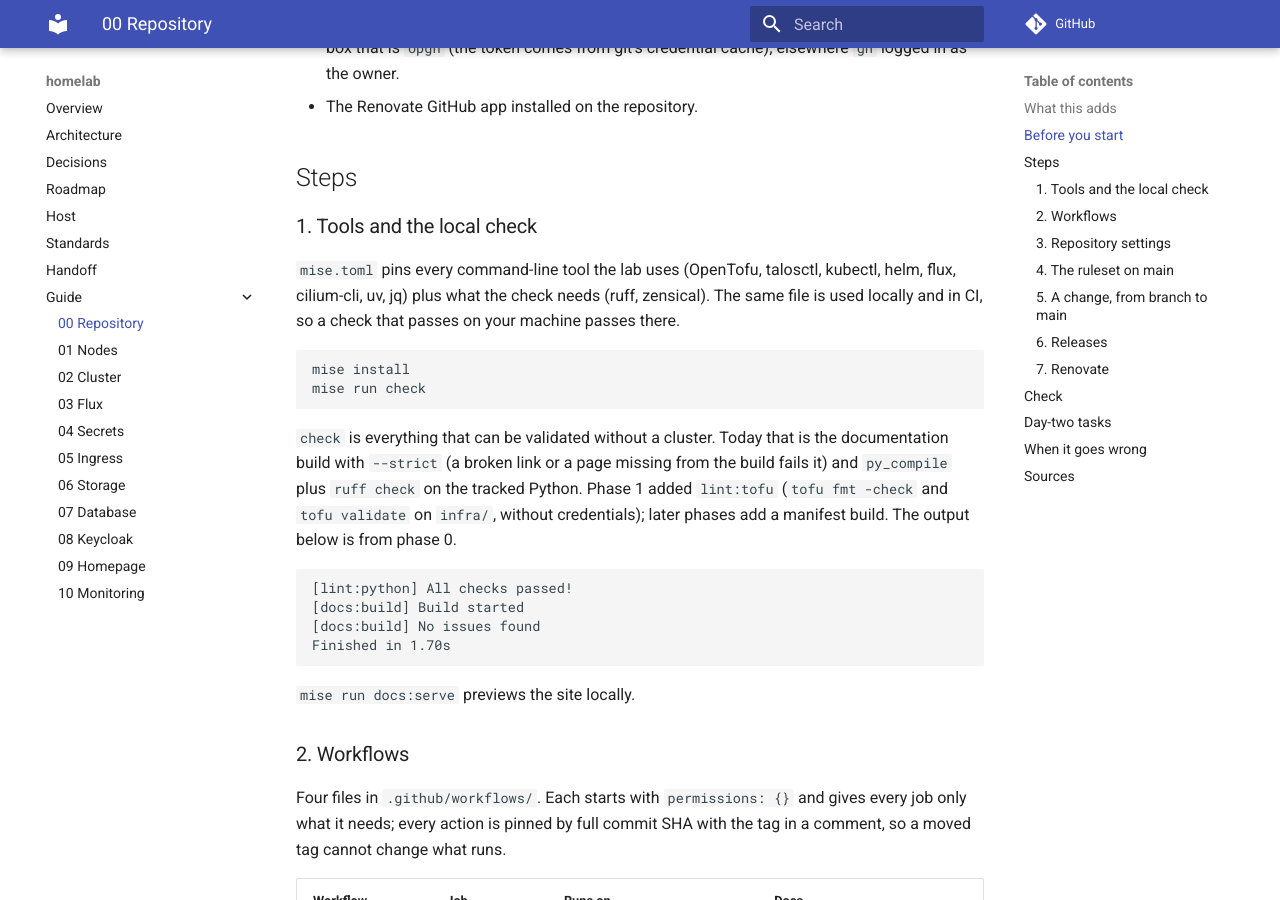
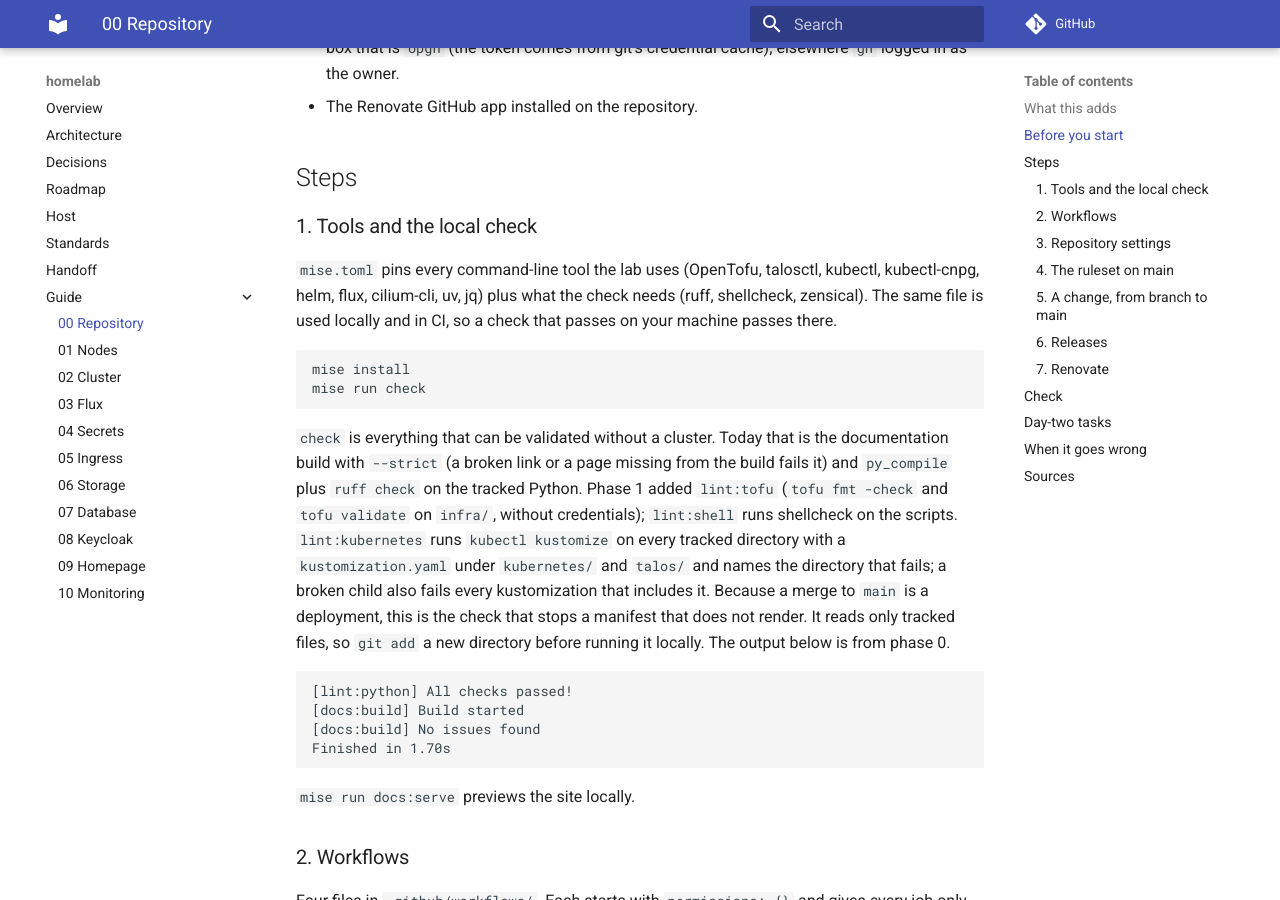
Before and after one commit to msavdert/homelab, an MkDocs documentation site: the page built from docs/guide/00-repository.md, in a window 1280 px wide and 900 px high, scrolled down 448 px. Built offline with MkDocs 1.6.1 and Material for MkDocs 9.7.7, drawn with Linux system fonts in a browser that asks for light colours; comment, search, counter and statistics services are not loaded.

Commit message:
ci: validate kubernetes manifests with kubectl kustomize (#50)
Review 2026-11-17, step 1 (V2, V16).

Audit: standard; internal pass, 1 confirmed, 0 rejected; 1 rounds.

Co-Authored-By: Claude Opus 5.5 <noreply@anthropic.com>
Claude-Session: https://claude.ai/code/session_01FLhVtEXBuViok9wiorSAvb

````diff
--- a/docs/guide/00-repository.md
+++ b/docs/guide/00-repository.md
@@ -20,8 +20,8 @@ release that marks a verified phase. The documentation site is rebuilt from
 ### 1. Tools and the local check
 
 `mise.toml` pins every command-line tool the lab uses (OpenTofu, talosctl,
-kubectl, helm, flux, cilium-cli, uv, jq) plus what the check needs (ruff,
-zensical). The same file is used locally and in CI, so a check that passes
+kubectl, kubectl-cnpg, helm, flux, cilium-cli, uv, jq) plus what the
+check needs (ruff, shellcheck, zensical). The same file is used locally and in CI, so a check that passes
 on your machine passes there.
 
 ```sh
@@ -33,8 +33,14 @@ mise run check
 the documentation build with `--strict` (a broken link or a page missing
 from the build fails it) and `py_compile` plus `ruff check` on the tracked
 Python. Phase 1 added `lint:tofu` (`tofu fmt -check` and `tofu validate`
-on `infra/`, without credentials); later phases add a manifest build.
-The output below is from phase 0.
+on `infra/`, without credentials); `lint:shell` runs shellcheck on the
+scripts. `lint:kubernetes` runs `kubectl kustomize` on every tracked
+directory with a `kustomization.yaml` under `kubernetes/` and `talos/`
+and names the directory that fails; a broken child also fails every
+kustomization that includes it. Because a merge to `main` is a
+deployment, this is the check that stops a manifest that does not
+render. It reads only tracked files, so `git add` a new directory before
+running it locally. The output below is from phase 0.
 
 ```
 [lint:python] All checks passed!
````
Also changed, not shown: mise.toml (+21 -1 lines).
